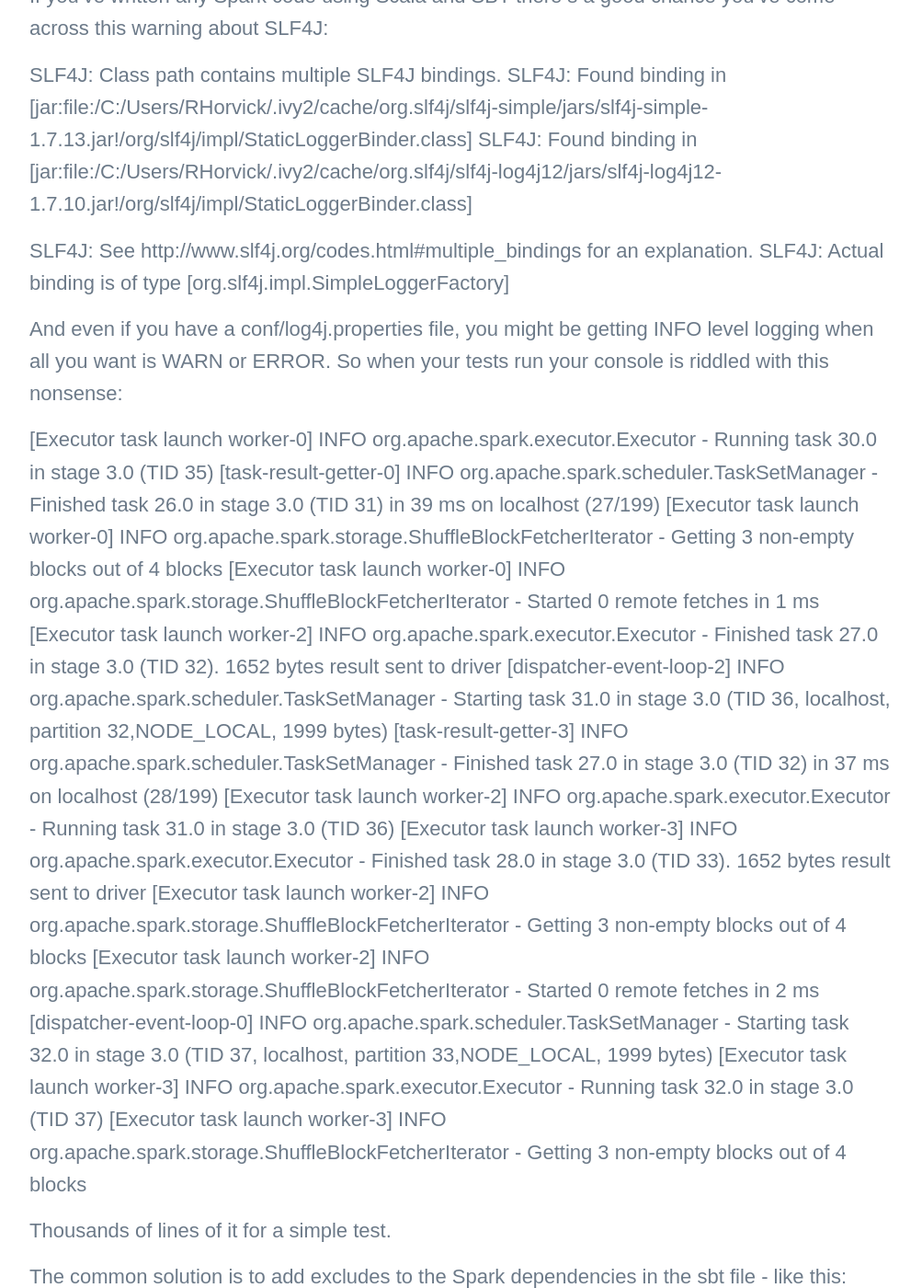
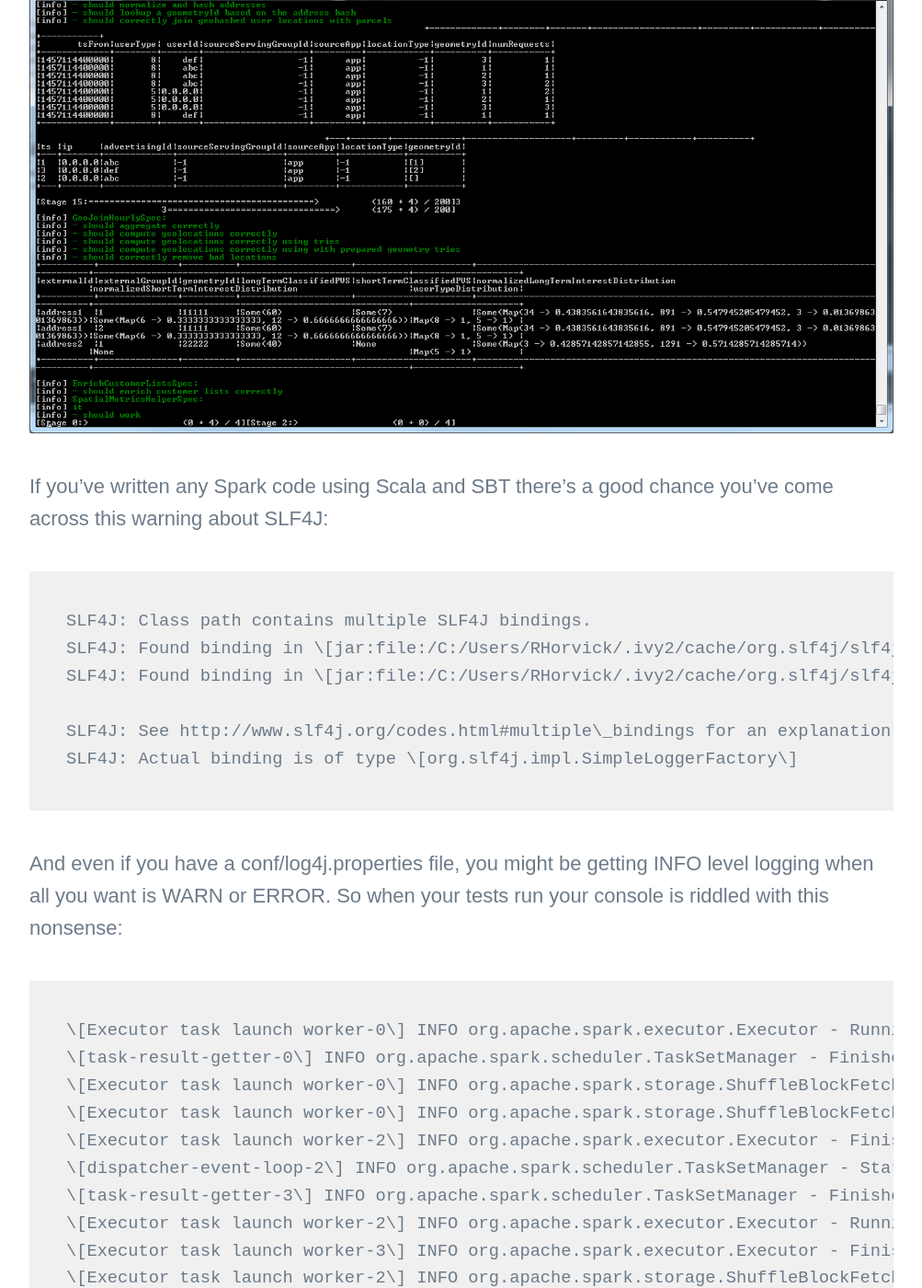
Before and after one commit to bubbafat/bubbafat.github.io, a Jekyll site: the page built from _posts/2016-11-22-sbt-exclude-slf4j-transitive-dependency.md, in a window 1280 px wide and 1400 px high, scrolled down 661 px. Shown: the whole window at 92% size, without its empty margins (138-1141 px from the left). Built offline with Jekyll 4.4.1, drawn with Linux system fonts in a browser that asks for light colours; nearby versions of some CDN libraries; some web fonts are replaced; comment, search, counter and statistics services are not loaded; some of the changed text lies outside the part shown.

Commit message:
Updating a single blog post and adding commenting

````diff
--- a/_layouts/post.html
+++ b/_layouts/post.html
@@ -27,6 +27,16 @@
 
 		</article>
 
+		<script
+			src="https://utteranc.es/client.js"
+	        repo="bubbafat/bubbafat.github.io"
+	        issue-term="pathname"
+	        label="comment"
+	        theme="github-light"
+	        crossorigin="anonymous"
+	        async>
+		</script>
+
 	</div>
 
 </section>
--- a/_posts/2016-11-22-sbt-exclude-slf4j-transitive-dependency.md
+++ b/_posts/2016-11-22-sbt-exclude-slf4j-transitive-dependency.md
@@ -4,47 +4,53 @@
 categories:
   - "scala"
   - "spark"
-featured_image: "/images/archive/sbt-after.png"
+featured_image: '/images/archive/sbt-after.png'
 ---
 
-If you've written any Spark code using Scala and SBT there s a good chance you've come across this warning about SLF4J:
+![](/images/archive/sbt-after.png)
 
-SLF4J: Class path contains multiple SLF4J bindings.
-SLF4J: Found binding in \[jar:file:/C:/Users/RHorvick/.ivy2/cache/org.slf4j/slf4j-simple/jars/slf4j-simple-1.7.13.jar!/org/slf4j/impl/StaticLoggerBinder.class\]
-SLF4J: Found binding in \[jar:file:/C:/Users/RHorvick/.ivy2/cache/org.slf4j/slf4j-log4j12/jars/slf4j-log4j12-1.7.10.jar!/org/slf4j/impl/StaticLoggerBinder.class\]
+If you've written any Spark code using Scala and SBT there's a good chance you've come across this warning about SLF4J:
 
-SLF4J: See http://www.slf4j.org/codes.html#multiple\_bindings for an explanation.
-SLF4J: Actual binding is of type \[org.slf4j.impl.SimpleLoggerFactory\]
+    SLF4J: Class path contains multiple SLF4J bindings.
+    SLF4J: Found binding in \[jar:file:/C:/Users/RHorvick/.ivy2/cache/org.slf4j/slf4j-simple/jars/slf4j-simple-1.7.13.jar!/org/slf4j/impl/StaticLoggerBinder.class\]
+    SLF4J: Found binding in \[jar:file:/C:/Users/RHorvick/.ivy2/cache/org.slf4j/slf4j-log4j12/jars/slf4j-log4j12-1.7.10.jar!/org/slf4j/impl/StaticLoggerBinder.class\]
+
+    SLF4J: See http://www.slf4j.org/codes.html#multiple\_bindings for an explanation.
+    SLF4J: Actual binding is of type \[org.slf4j.impl.SimpleLoggerFactory\]
+
 
 And even if you have a conf/log4j.properties file, you might be getting INFO level logging when all you want is WARN or ERROR. So when your tests run your console is riddled with this nonsense:
 
-\[Executor task launch worker-0\] INFO org.apache.spark.executor.Executor - Running task 30.0 in stage 3.0 (TID 35)
-\[task-result-getter-0\] INFO org.apache.spark.scheduler.TaskSetManager - Finished task 26.0 in stage 3.0 (TID 31) in 39 ms on localhost (27/199)
-\[Executor task launch worker-0\] INFO org.apache.spark.storage.ShuffleBlockFetcherIterator - Getting 3 non-empty blocks out of 4 blocks
-\[Executor task launch worker-0\] INFO org.apache.spark.storage.ShuffleBlockFetcherIterator - Started 0 remote fetches in 1 ms
-\[Executor task launch worker-2\] INFO org.apache.spark.executor.Executor - Finished task 27.0 in stage 3.0 (TID 32). 1652 bytes result sent to driver
-\[dispatcher-event-loop-2\] INFO org.apache.spark.scheduler.TaskSetManager - Starting task 31.0 in stage 3.0 (TID 36, localhost, partition 32,NODE\_LOCAL, 1999 bytes)
-\[task-result-getter-3\] INFO org.apache.spark.scheduler.TaskSetManager - Finished task 27.0 in stage 3.0 (TID 32) in 37 ms on localhost (28/199)
-\[Executor task launch worker-2\] INFO org.apache.spark.executor.Executor - Running task 31.0 in stage 3.0 (TID 36)
-\[Executor task launch worker-3\] INFO org.apache.spark.executor.Executor - Finished task 28.0 in stage 3.0 (TID 33). 1652 bytes result sent to driver
-\[Executor task launch worker-2\] INFO org.apache.spark.storage.ShuffleBlockFetcherIterator - Getting 3 non-empty blocks out of 4 blocks
-\[Executor task launch worker-2\] INFO org.apache.spark.storage.ShuffleBlockFetcherIterator - Started 0 remote fetches in 2 ms
-\[dispatcher-event-loop-0\] INFO org.apache.spark.scheduler.TaskSetManager - Starting task 32.0 in stage 3.0 (TID 37, localhost, partition 33,NODE\_LOCAL, 1999 bytes)
-\[Executor task launch worker-3\] INFO org.apache.spark.executor.Executor - Running task 32.0 in stage 3.0 (TID 37)
-\[Executor task launch worker-3\] INFO org.apache.spark.storage.ShuffleBlockFetcherIterator - Getting 3 non-empty blocks out of 4 blocks
+    \[Executor task launch worker-0\] INFO org.apache.spark.executor.Executor - Running task 30.0 in stage 3.0 (TID 35)
+    \[task-result-getter-0\] INFO org.apache.spark.scheduler.TaskSetManager - Finished task 26.0 in stage 3.0 (TID 31) in 39 ms on localhost (27/199)
+    \[Executor task launch worker-0\] INFO org.apache.spark.storage.ShuffleBlockFetcherIterator - Getting 3 non-empty blocks out of 4 blocks
+    \[Executor task launch worker-0\] INFO org.apache.spark.storage.ShuffleBlockFetcherIterator - Started 0 remote fetches in 1 ms
+    \[Executor task launch worker-2\] INFO org.apache.spark.executor.Executor - Finished task 27.0 in stage 3.0 (TID 32). 1652 bytes result sent to driver
+    \[dispatcher-event-loop-2\] INFO org.apache.spark.scheduler.TaskSetManager - Starting task 31.0 in stage 3.0 (TID 36, localhost, partition 32,NODE\_LOCAL, 1999 bytes)
+    \[task-result-getter-3\] INFO org.apache.spark.scheduler.TaskSetManager - Finished task 27.0 in stage 3.0 (TID 32) in 37 ms on localhost (28/199)
+    \[Executor task launch worker-2\] INFO org.apache.spark.executor.Executor - Running task 31.0 in stage 3.0 (TID 36)
+    \[Executor task launch worker-3\] INFO org.apache.spark.executor.Executor - Finished task 28.0 in stage 3.0 (TID 33). 1652 bytes result sent to driver
+    \[Executor task launch worker-2\] INFO org.apache.spark.storage.ShuffleBlockFetcherIterator - Getting 3 non-empty blocks out of 4 blocks
+    \[Executor task launch worker-2\] INFO org.apache.spark.storage.ShuffleBlockFetcherIterator - Started 0 remote fetches in 2 ms
+    \[dispatcher-event-loop-0\] INFO org.apache.spark.scheduler.TaskSetManager - Starting task 32.0 in stage 3.0 (TID 37, localhost, partition 33,NODE\_LOCAL, 1999 bytes)
+    \[Executor task launch worker-3\] INFO org.apache.spark.executor.Executor - Running task 32.0 in stage 3.0 (TID 37)
+    \[Executor task launch worker-3\] INFO org.apache.spark.storage.ShuffleBlockFetcherIterator - Getting 3 non-empty blocks out of 4 blocks
 
 Thousands of lines of it for a simple test.
 
 The common solution is to add excludes to the Spark dependencies in the sbt file - like this:
 
+```scala
 libraryDependencies ++= Seq(
   "com.holdenkarau" %% "spark-testing-base" % sparkTestingVersion % "test" exclude("org.slf4j", "\*")
 )
+```
 
 And that works for a while. But then you bring in another dependency that has a transitive dependency ... so you track that down and do it again. And again. And pretty soon you've got about 20% of your dependencies excluding slf4j - and the reality is you don't want any of them to bring it in!
 
 That sucks - so let's do it the easy way.
 
+```scala
 libraryDependencies ++= Seq(
   "org.apache.spark" %% "spark-core" % sparkVersion % "provided" ,
   "org.apache.spark" %% "spark-sql" % sparkVersion % "provided" ,
@@ -55,6 +61,7 @@
   "org.slf4j" % "slf4j-api" % slf4jVersion % "provided",
   "org.slf4j" % "slf4j-nop" % slf4jVersion % "test"
 )
+```
 
 See that? We separate the slf4j dependencies away from the rest and then use map to apply the SLF4J exclusion to all of the dependencies.
 
@@ -62,8 +69,8 @@
 
 And now our unit tests which used to look like this:
 
-![Before the NOP logger and SLF4J logging change](images/sbt-before.png)
+![Before the NOP logger and SLF4J logging change](/images/archive/sbt-before.png)
 
 Now look like this:
 
-![After the NOP logger and SLF4J logging change](images/sbt-after.png)
+![After the NOP logger and SLF4J logging change](/images/archive/sbt-after.png)
````
